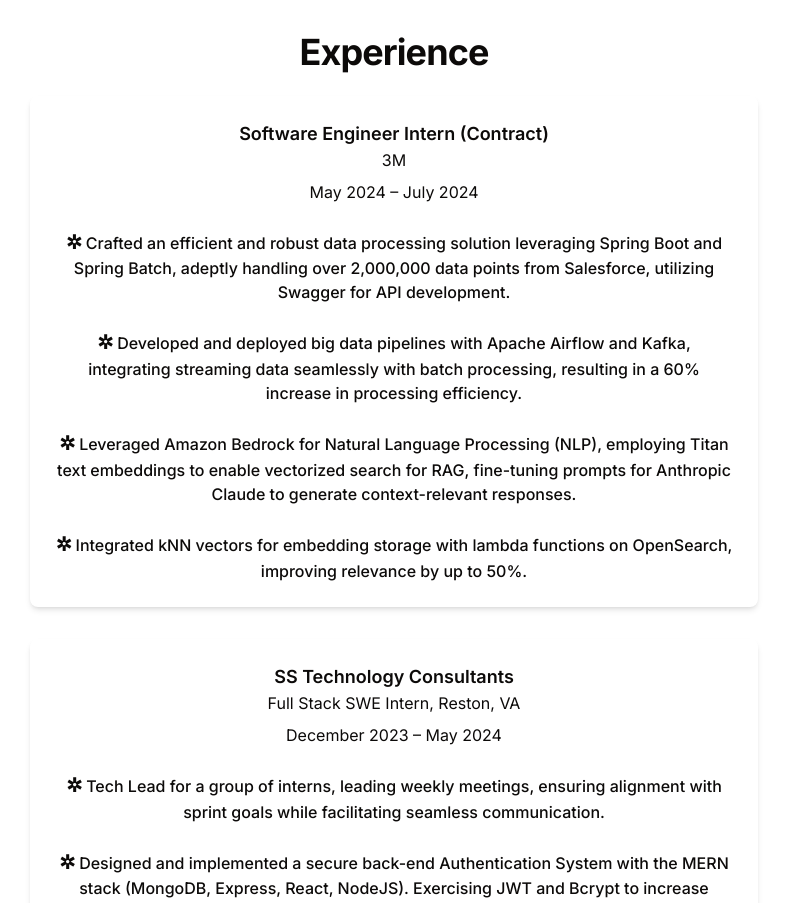
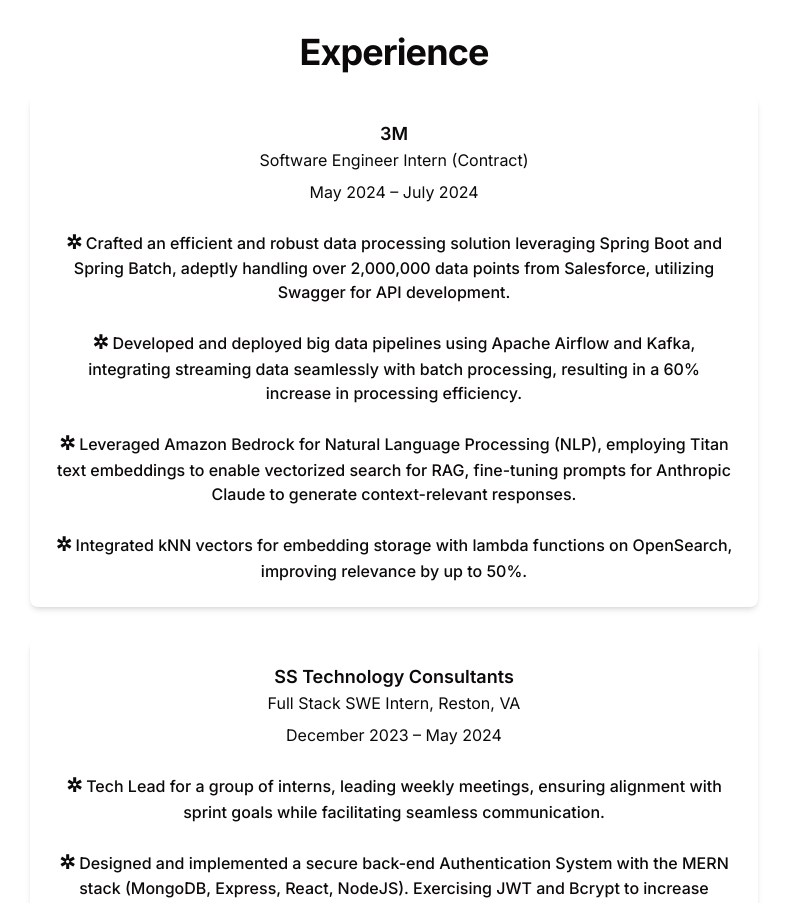
Before and after one commit to SanjayKarun4444/sanjay_portfolio, a Next.js app: page / in a window 1280 px wide. Shown: the part 1220-2123 px from the top of the page, without its empty margins (246-1033 px from the left). Built offline with nearby package versions, Linux system fonts and the light colour scheme.

Commit message:
3mEdittoTop

```diff
--- a/src/app/page.tsx
+++ b/src/app/page.tsx
@@ -156,15 +156,15 @@
             </div> */}
             {/* Work Experience 1 */}
             <div className="shadow-md p-6 rounded-lg">
-              <h2 className="text-center text-lg font-semibold">Software Engineer Intern (Contract)</h2>
-              <p className="text-center text-white-600">3M</p>
+              <h2 className="text-center text-lg font-semibold">3M</h2>
+              <p className="text-center text-white-600">Software Engineer Intern (Contract)</p>
               <p className="text-center text-white-500 mt-2">May 2024 – July 2024</p>
               <br />
               <ul className="custom-list text-white-500 list-disc"
                 >
                 <li>Crafted an efficient and robust data processing solution leveraging Spring Boot and Spring Batch, adeptly handling over 2,000,000 data points from Salesforce, utilizing Swagger for API development.</li>
                 <br />
-                <li>Developed and deployed big data pipelines with Apache Airflow and Kafka, integrating streaming data seamlessly with batch processing, resulting in a 60% increase in processing efficiency.</li>
+                <li>Developed and deployed big data pipelines using Apache Airflow and Kafka, integrating streaming data seamlessly with batch processing, resulting in a 60% increase in processing efficiency.</li>
                 <br />
                 <li>Leveraged Amazon Bedrock for Natural Language Processing (NLP), employing Titan text embeddings to enable vectorized search for RAG, fine-tuning prompts for Anthropic Claude to generate context-relevant responses.</li>
                 <br />
```
